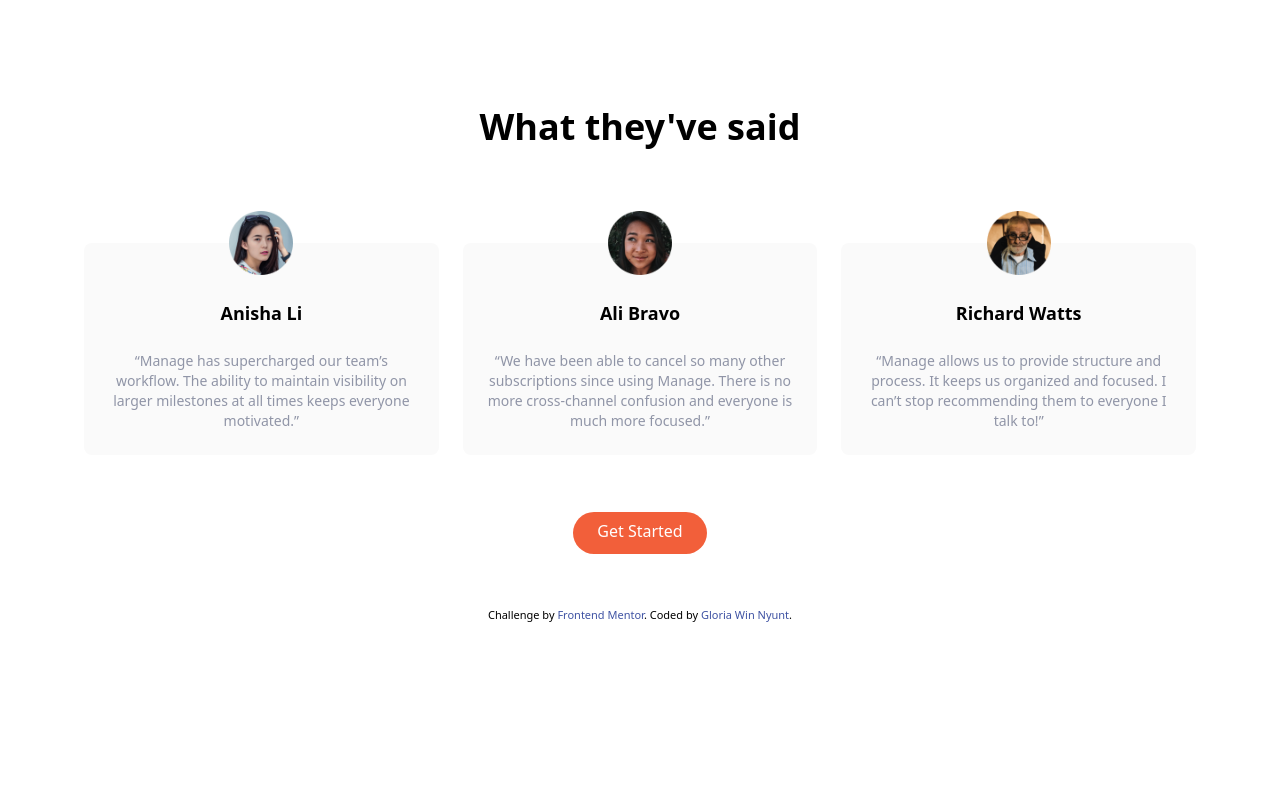
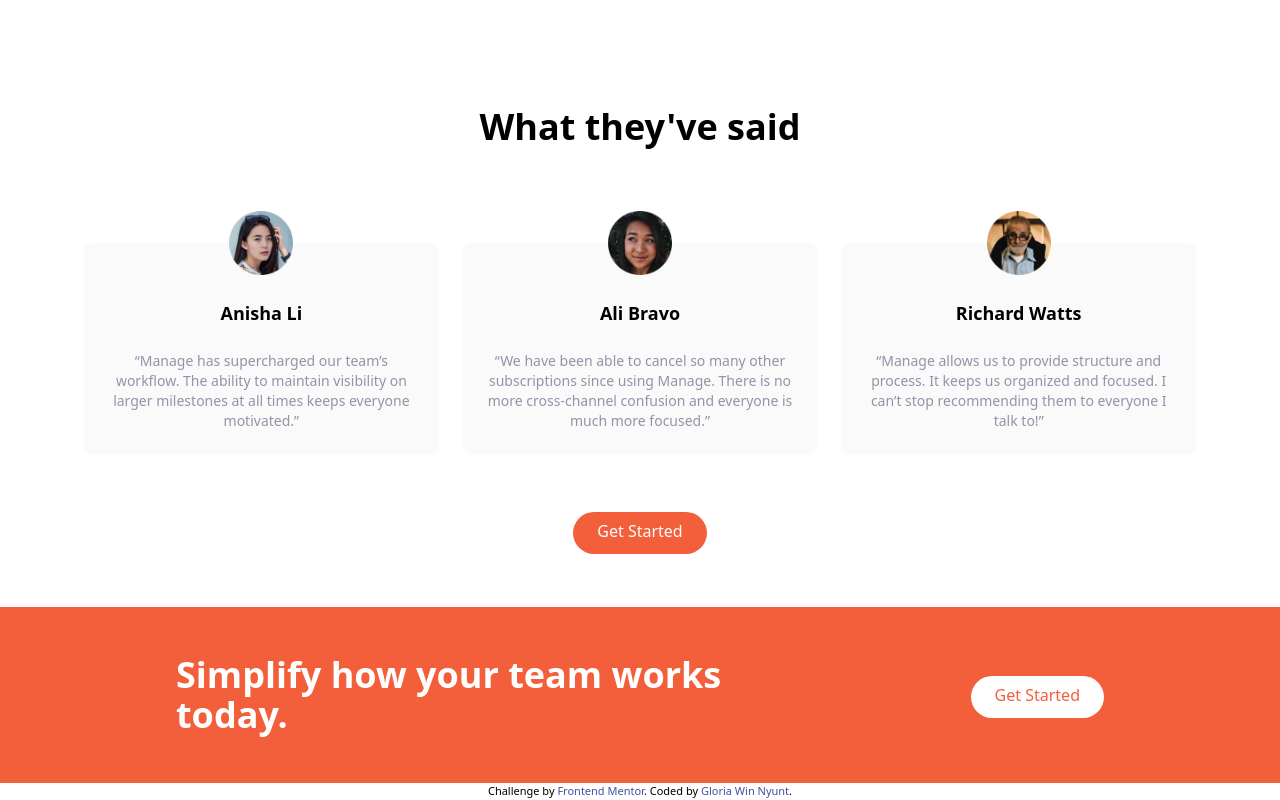
Before and after one commit to gloriabee/Manage-Landing-Page, a website: page index.html in a window 1280 px wide. Shown: the part 1161-1961 px from the top of the page. Before the commit the page ends 1785 px from the top, so only its background shows below. Drawn offline with Linux system fonts and the light colour scheme.

Commit message:
cta section added

```diff
--- a/index.html
+++ b/index.html
@@ -228,26 +228,29 @@
   </section>
 
 
+ <!--CTA section-->
+  <section id="cta" class="bg-brightRed">
+    <!--flex-container-->
+    <div class="container flex flex-col items-center justify-between px-6 py-24 mx-auto space-y-12 md:py-12 md:flex-row md:space-y-0">
+      <!--heading-->
+      <h2 class="text-5xl text-white font-bold leading-tight text-center md:text-4xl md:max-w-xl md:text-left">
+        Simplify how your team works today.
+      </h2>
 
+      <!--button-->
+      <div>
+        <a href="#" class="p-3 px-6 pt-2 text-brightRed bg-white rounded-full baseline hover:text-brightRedLight">Get Started</a>
+      </div>
+    </div>
+  </section>
   <!--
-
-
-
-
-
-
-
-
-
-
 
   Shanai Gough
   “Their software allows us to track, manage and collaborate on our projects
   from anywhere. It keeps the whole team in-sync without being intrusive.”
 
-  Get Started
 
-  Simplify how your team works today.
+
   Get Started
 
   Home
```
Also changed, not shown: css/main.css.
